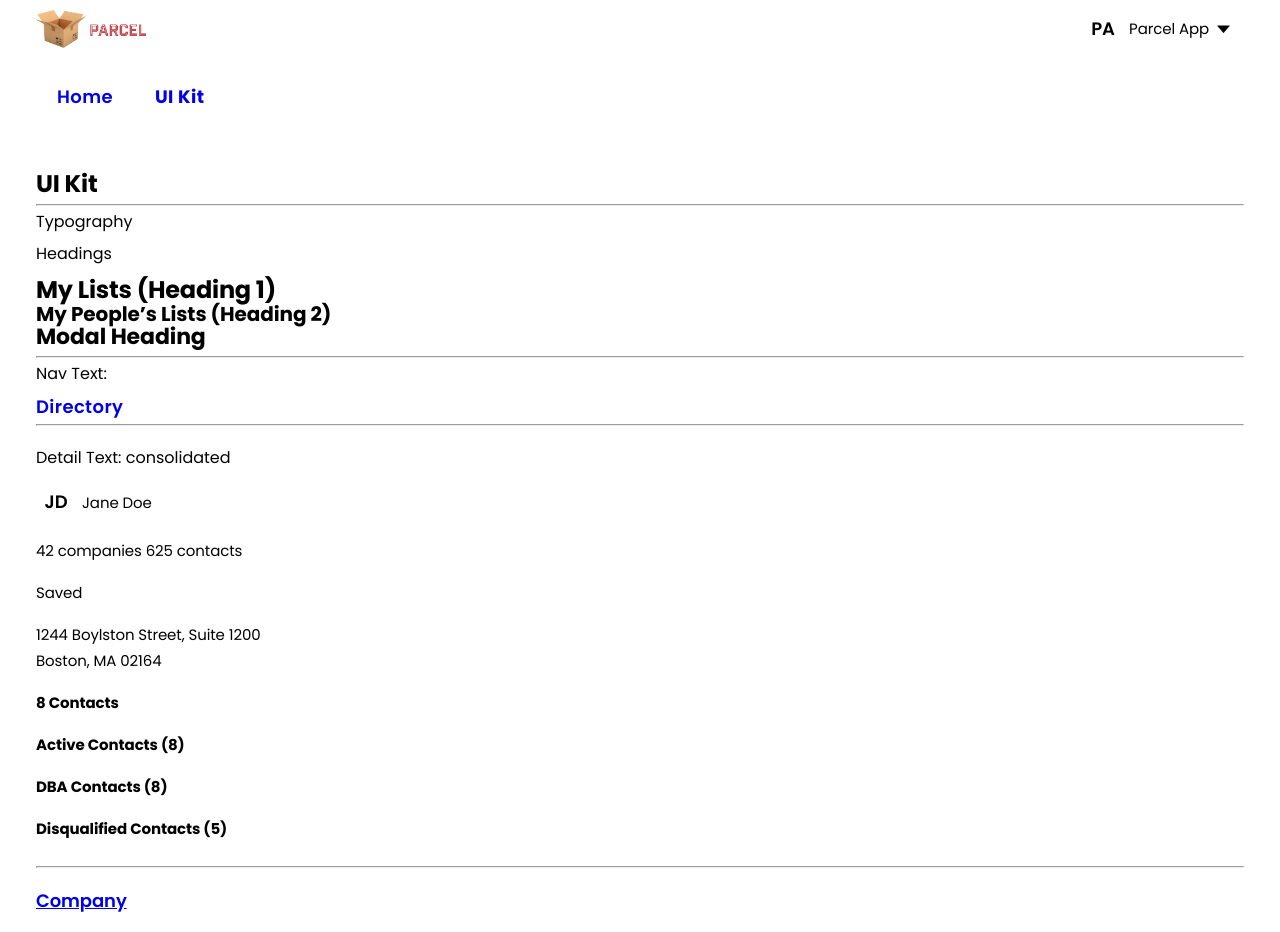
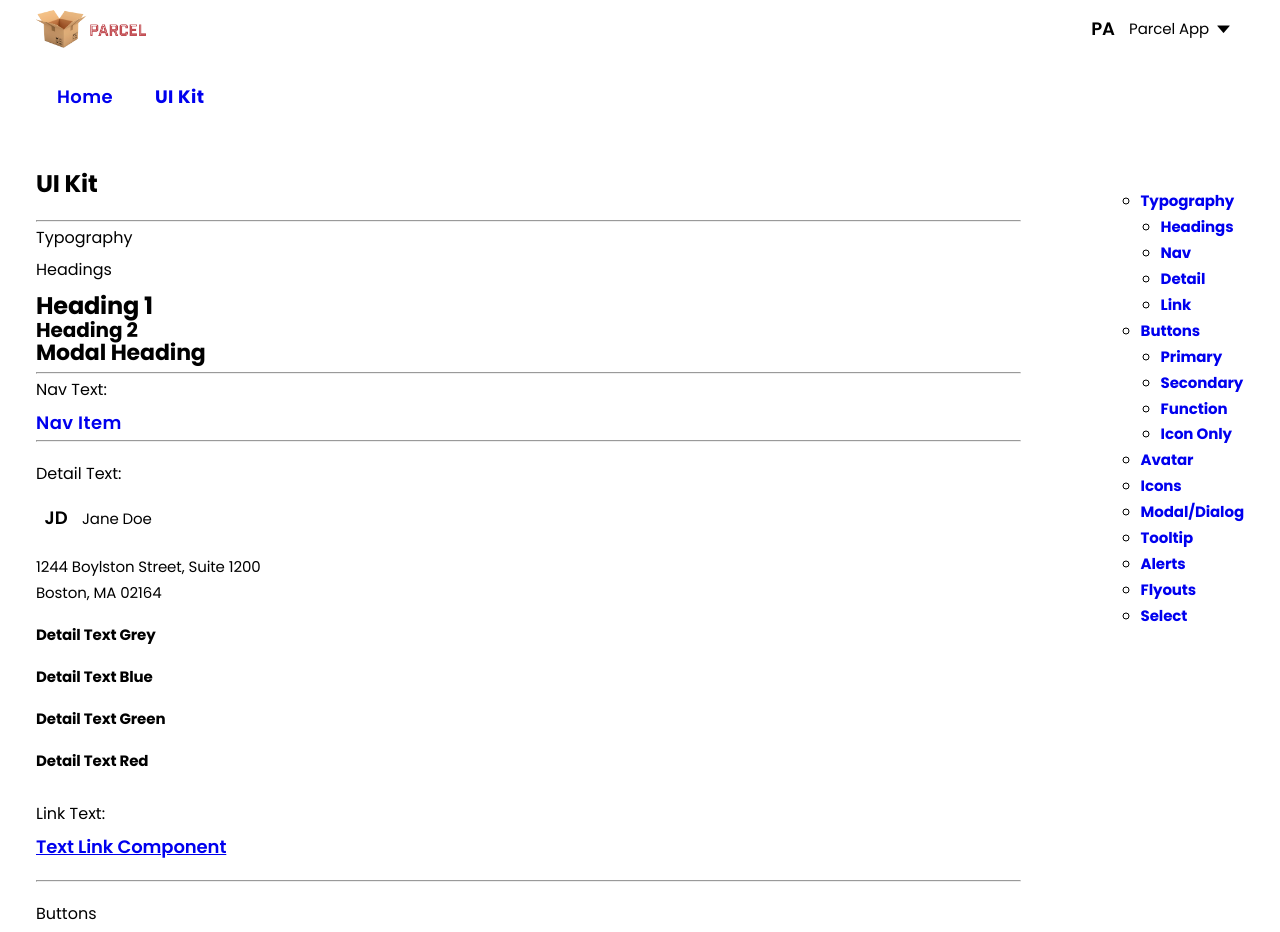
Before and after one commit to shaeallison/parcel-starter, a React (Vite) app: page /ui-kit in a window 1280 px wide. Shown: the top 932 px of the page. Built offline with nearby package versions, Linux system fonts and the light colour scheme.

Commit message:
adding dist to git ignore and shared components more generic

```diff
--- /dev/null
+++ b/src/components/shared/typography/List.tsx
@@ -0,0 +1,25 @@
+import * as styles from './typography.module.css'
+import * as sharedStyles from '../../../sharedStyles.module.css'
+import { type ReactNode } from 'react'
+import classNames from 'classnames'
+
+interface HeadingProps {
+  children: ReactNode
+  type?: 'unordered' | 'ordered'
+  color?: string
+}
+
+export const List = ({
+  children,
+  type = 'unordered',
+  color = 'black'
+}: HeadingProps): JSX.Element => {
+  const Component = type === 'unordered' ? 'ul' : 'ol'
+  return (
+    <Component
+      className={classNames(sharedStyles[color], styles.list, styles[type])}
+    >
+      {children}
+    </Component>
+  )
+}
--- a/src/components/shared/typography/typography.module.css
+++ b/src/components/shared/typography/typography.module.css
@@ -3,7 +3,6 @@
   Component Styles
 */
 
-/* Page Title */
 .one {
   font-size: 2.4rem;
   font-weight: 700;
@@ -11,7 +10,6 @@
   line-height: 1;
 }
 
-/* Page Subheading and Card Title */
 .two {
   font-size: 2rem;
   font-weight: 700;
@@ -19,7 +17,6 @@
   line-height: 1.2;
 }
 
-/* Modal Title */
 .three {
   font-size: 2.2rem;
   font-weight: 700;
@@ -27,7 +24,6 @@
   line-height: 1;
 }
 
-/* Lonely list */
 .four {
   font-size: 1.8rem;
   font-weight: 600;
@@ -40,21 +36,15 @@
   Component Styles
 */
 
-/* Avatar, List Aggregate Data, Saved Status, Address */
 .detail {
   font-size: 1.5rem;
   letter-spacing: -0.01rem;
-  line-height: 1.73; /* needed for address text -- move to company scss if needed */
+  line-height: 1.73;
   text-align: left;
 
   b {
     font-weight: 600;
   }
-}
-
-.note {
-  font-size: 1.3rem;
-  font-weight: 400;
 }
 
 .nav-text {
@@ -74,3 +64,15 @@
 .link {
   text-decoration: underline;
 }
+
+.list {
+  padding-left: 2rem;
+
+  &.unordered {
+    list-style: circle;
+  }
+
+  &.ordered {
+    list-style: number;
+  }
+}
--- a/src/screens/UiKit.tsx
+++ b/src/screens/UiKit.tsx
@@ -1,7 +1,6 @@
 import { Heading, Text } from '../components/shared/typography'
 import { Button } from '../components/shared/button/Button'
 import { Avatar } from '../components/shared/avatar/Avatar'
-import * as sharedStyles from '../sharedStyles.module.css'
 import { Icon } from '../components/shared/icons/Icons'
 import { ExampleComponentWithModal } from './modal-example/ExampleComponentWithModal'
 import { Tooltip } from '../components/shared/tooltip/Tooltip'
@@ -9,6 +8,10 @@ import { Alert } from '../components/shared/alert/Alert'
 import { ExampleComponentsWithFlyout } from './flyout-example/ExampleComponentsWithFlyout'
 import { Container } from '../components/shared/container/Container'
 import { SelectDropdown } from '../components/shared/select/SelectDropdown'
+import { List } from '../components/shared/typography/List'
+
+import * as sharedStyles from '../sharedStyles.module.css'
+import classNames from 'classnames'
 
 export function UIKit(): JSX.Element {
   const options1 = [
@@ -19,65 +22,53 @@ export function UIKit(): JSX.Element {
   ]
 
   const options2 = [
-    { value: 'dog', label: 'Dog' },
-    { value: 'cat', label: 'Cat' },
-    { value: 'horse', label: 'Horse' }
-  ]
-
-  const options3 = [
     { value: 'Starbucks', label: 'Starbucks' },
     { value: 'Dunkin Donuts', label: 'Dunkin Donuts' },
     { value: 'George Howell', label: 'George Howell' }
   ]
 
-  const options4 = [
-    { value: 'Harry Potter', label: 'Harry Potter' },
-    { value: 'Ron Weasley', label: 'Ron Weasley' },
-    { value: 'Hermione Granger', label: 'Hermione Granger' },
-    { value: 'Draco Malfoy', label: 'Draco Malfoy' }
-  ]
-
   return (
     <Container>
+      <div className={classNames(sharedStyles.flex, sharedStyles['align-top'])}>
+        <div style={{ paddingRight: '10rem' }}>
           <Heading as='div' level='one'>
             UI Kit
           </Heading>
+          <br />
           <hr />
-      <h2>Typography</h2>
+          <h2 id='typography'>Typography</h2>
           <br />
-      <h3>Headings</h3>
+          <h3 id='headings'>Headings</h3>
           <br />
           <Heading as='div' level='one'>
-        My Lists (Heading 1)
+            Heading 1
           </Heading>
           <Heading as='h2' level='two'>
-        My People’s Lists (Heading 2)
+            Heading 2
           </Heading>
           <Heading as='h3' level='three'>
             Modal Heading
           </Heading>
           <hr />
-      <p>Nav Text:</p>
+          <p id='nav-text'>Nav Text:</p>
           <br />
-      <Text href='#' as='a' style='nav-text' color='black' weight='semibold'>
-        Directory
+          <Text
+            href='#'
+            as='a'
+            style='nav-text'
+            color='black'
+            weight='semibold'
+          >
+            Nav Item
           </Text>
           <br />
           <hr />
           <br />
-      <p>Detail Text: consolidated</p>
+          <p id='detail-text'>Detail Text:</p>
           <br />
           <Text as='div' style='detail' color='dark-blue'>
             <Avatar initials='JD' size='sm' />
             Jane Doe
-      </Text>
-      <br />
-      <Text as='p' style='detail' color='dark-blue'>
-        42 companies 625 contacts
-      </Text>
-      <br />
-      <Text as='p' style='detail' color='dark-blue'>
-        Saved
           </Text>
           <br />
           <Text as='p' style='detail' color='dark-grey'>
@@ -87,49 +78,62 @@ export function UIKit(): JSX.Element {
           </Text>
           <br />
           <Text as='p' style='detail' color='dark-grey' weight='bold'>
-        8 Contacts
+            Detail Text Grey
           </Text>
           <br />
           <Text as='p' style='detail' color='bright-blue' weight='bold'>
-        Active Contacts (8)
+            Detail Text Blue
           </Text>
           <br />
           <Text as='p' style='detail' color='text-green' weight='bold'>
-        DBA Contacts (8)
+            Detail Text Green
           </Text>
           <br />
           <Text as='p' style='detail' color='text-red' weight='bold'>
-        Disqualified Contacts (5)
+            Detail Text Red
+          </Text>
+          <br />
+          <br />
+          <p id='link-text'>Link Text:</p>
+          <br />
+          <Text
+            href='#'
+            as='a'
+            style='link'
+            color='bright-blue'
+            weight='semibold'
+          >
+            Text Link Component
           </Text>
           <br />
           <hr />
           <br />
-      <Text href='#' as='a' style='link' color='bright-blue' weight='semibold'>
-        Company
-      </Text>
+          <h2 id='buttons'>Buttons</h2>
           <br />
-      <hr />
-      <br />
-      <h2>Buttons</h2>
-      <br />
-      <p>Primary Button:</p>
+          <p id='primary-button'>Primary Button:</p>
           <br />
           <Button id='primary' style='primary' type='submit' as='button'>
             Submit
           </Button>
           <br />
           <br />
-      <Button id='secondary' style='primary' type='submit' disabled as='button'>
+          <Button
+            id='secondary'
+            style='primary'
+            type='submit'
+            disabled
+            as='button'
+          >
             Submit Disabled
           </Button>
           <br />
           <br />
           <br />
-      <p>Secondary Button: consolidated w/ upload</p>
+          <p id='secondary-button'>Secondary Button: </p>
           <br />
-      <Button id='contact' as='button' type='submit' style='secondary'>
-        <Icon style='icon-plus' color='brand-red' size='md' space='right' /> Add
-        Contact
+          <Button id='click' as='button' type='submit' style='secondary'>
+            <Icon style='icon-plus' color='brand-red' size='md' space='right' />
+            Click Here
           </Button>
           <br />
           <br />
@@ -144,7 +148,7 @@ export function UIKit(): JSX.Element {
           <br />
           <br />
           <br />
-      <p>Function Button:</p>
+          <p id='function-button'>Function Button:</p>
           <br />
           <Button id='icon-plus' as='button' type='button' style='function'>
             <Icon style='icon-plus' color='black' size='lg' />
@@ -157,35 +161,28 @@ export function UIKit(): JSX.Element {
           <br />
           <br />
           <br />
-      <p>Icon Only Button:</p>
+          <p id='icon-only'>Icon Only Button:</p>
           <br />
           <Button
             as='button'
             style='icon-only'
+            ariaLabel='Back To Previous Page'
             onClick={() => {
               console.log('icon only button clicked')
             }}
-        id='reset-zi-credits'
+            id='icon-only-button'
           >
-        <Icon style='icon-saving' color='brand-red' size='md' />
-        Example button
+            <Icon style='icon-back' color='brand-red' size='lg' space='right' />
           </Button>
           <hr />
           <br />
-      <h2>Avatars</h2>
+          <h2 id='avatar'>Avatar</h2>
           <br />
-      <br />
-      <p>Login Avatar:</p>
-      <br />
-      <Avatar initials='SA' size='sm' />
-      <br />
-      <br />
-      <p>Card Avatar:</p>
           <br />
           <Avatar initials='SA' size='md' />
           <br />
           <br />
-      <h2>Icons</h2>
+          <h2 id='icons'>Icons</h2>
           <br />
           <br />
           <Icon style='icon-yellow-leads' color='brand-red' size='md' />
@@ -229,32 +226,36 @@ export function UIKit(): JSX.Element {
           <Icon style='icon-copy' color='brand-red' size='md' />
           <br />
           <br />
-      <h2>Modal/Dialog</h2>
+          <h2 id='modal'>Modal/Dialog</h2>
           <br />
           <ExampleComponentWithModal />
           <br />
           <br />
-      <h2>Tooltip</h2>
+          <h2 id='tooltip'>Tooltip</h2>
           <br />
           <div>
             Favorites Tooltip{' '}
             <Tooltip
-          text="Add to My People's List"
+              text='Add to My Favorites'
               tooltipId='tooltip-1'
               position='center'
               id='favorite-tooltip'
               onClick={() => {}}
             >
-          <Icon style='icon-star-outlined' color='icon-favorite' size='lg' />
+              <Icon
+                style='icon-star-outlined'
+                color='icon-favorite'
+                size='lg'
+              />
             </Tooltip>
           </div>
           <br />
           <br />
-      <h2>Alert</h2>
+          <h2 id='alerts'>Alerts</h2>
           <br />
           <Alert type='error' id='demo-error'>
-        There is a temporary problem connecting to the server. Please wait till
-        the connection is reestablished before making changes.
+            There is a temporary problem connecting to the server. Please wait
+            till the connection is reestablished before making changes.
           </Alert>
           <br />
           <Alert type='alert' id='demo-alert'>
@@ -271,58 +272,237 @@ export function UIKit(): JSX.Element {
           </Alert>
           <br />
           <Alert type='info' id='demo-info'>
-        An informational message that conveys information that doesn’t represent
-        a risk.
+            An informational message that conveys information that doesn’t
+            represent a risk.
           </Alert>
           <br />
           <br />
-      <h2>Flyout Menu</h2>
+          <h2 id='flyouts'>Flyout Menus</h2>
           <br />
           <ExampleComponentsWithFlyout />
           <br />
           <br />
           <br />
-      <h2>Custom Selects</h2>
+          <h2 id='select'>Custom Selects</h2>
           <>
             <br />
             <SelectDropdown
-          label='company dropdown example 1'
+              label='Generic Dropdown Example'
               placeholder='Select:'
               options={options1}
-          name='company'
+              name='example'
             />
             <br />
             <br />
             <br />
             <SelectDropdown
-          label='company dropdown example 2'
-          defaultOptionSelected
+              label='Coffee Place Search'
               options={options2}
-          name='company'
-        />
-        <br />
-        <br />
-        <br />
-        <SelectDropdown
-          label='company search example one'
-          options={options4}
               isSearchable
-          placeholder='Search...'
-          name='company'
-        />
-        <br />
-        <br />
-        <br />
-        <SelectDropdown
-          label='company search example 2'
-          options={options3}
-          isSearchable
-          placeholder='Enter company name...'
-          name='company'
+              placeholder='Enter name...'
+              name='coffee'
             />
           </>
           <br />
           <br />
+        </div>
+        <div>
+          <br />
+          <List type='unordered'>
+            <li>
+              <Text
+                as='a'
+                href='#typography'
+                style='detail'
+                color='dark-grey'
+                weight='bold'
+              >
+                Typography
+              </Text>
+              <List type='unordered'>
+                <li>
+                  <Text
+                    as='a'
+                    href='#headings'
+                    style='detail'
+                    color='dark-grey'
+                    weight='bold'
+                  >
+                    Headings
+                  </Text>
+                </li>
+                <li>
+                  <Text
+                    as='a'
+                    href='#nav-text'
+                    style='detail'
+                    color='dark-grey'
+                    weight='bold'
+                  >
+                    Nav
+                  </Text>
+                </li>
+                <li>
+                  <Text
+                    as='a'
+                    href='#detail-text'
+                    style='detail'
+                    color='dark-grey'
+                    weight='bold'
+                  >
+                    Detail
+                  </Text>
+                </li>
+                <li>
+                  <Text
+                    as='a'
+                    href='#link-text'
+                    style='detail'
+                    color='dark-grey'
+                    weight='bold'
+                  >
+                    Link
+                  </Text>
+                </li>
+              </List>
+            </li>
+            <li>
+              <Text
+                as='a'
+                href='#buttons'
+                style='detail'
+                color='dark-grey'
+                weight='bold'
+              >
+                Buttons
+              </Text>
+              <List type='unordered'>
+                <li>
+                  <Text
+                    as='a'
+                    href='#primary-button'
+                    style='detail'
+                    color='dark-grey'
+                    weight='bold'
+                  >
+                    Primary
+                  </Text>
+                </li>
+                <li>
+                  <Text
+                    as='a'
+                    href='#secondary-button'
+                    style='detail'
+                    color='dark-grey'
+                    weight='bold'
+                  >
+                    Secondary
+                  </Text>
+                </li>
+                <li>
+                  <Text
+                    as='a'
+                    href='#function-button'
+                    style='detail'
+                    color='dark-grey'
+                    weight='bold'
+                  >
+                    Function
+                  </Text>
+                </li>
+                <li>
+                  <Text
+                    as='a'
+                    href='#icon-only-button'
+                    style='detail'
+                    color='dark-grey'
+                    weight='bold'
+                  >
+                    Icon Only
+                  </Text>
+                </li>
+              </List>
+            </li>
+            <li>
+              <Text
+                as='a'
+                href='#avatar'
+                style='detail'
+                color='dark-grey'
+                weight='bold'
+              >
+                Avatar
+              </Text>
+            </li>
+            <li>
+              <Text
+                as='a'
+                href='#icons'
+                style='detail'
+                color='dark-grey'
+                weight='bold'
+              >
+                Icons
+              </Text>
+            </li>
+            <li>
+              <Text
+                as='a'
+                href='#modal'
+                style='detail'
+                color='dark-grey'
+                weight='bold'
+              >
+                Modal/Dialog
+              </Text>
+            </li>
+            <li>
+              <Text
+                as='a'
+                href='#tooltip'
+                style='detail'
+                color='dark-grey'
+                weight='bold'
+              >
+                Tooltip
+              </Text>
+            </li>
+            <li>
+              <Text
+                as='a'
+                href='#alerts'
+                style='detail'
+                color='dark-grey'
+                weight='bold'
+              >
+                Alerts
+              </Text>
+            </li>
+            <li>
+              <Text
+                as='a'
+                href='#flyouts'
+                style='detail'
+                color='dark-grey'
+                weight='bold'
+              >
+                Flyouts
+              </Text>
+            </li>
+            <li>
+              <Text
+                as='a'
+                href='#select'
+                style='detail'
+                color='dark-grey'
+                weight='bold'
+              >
+                Select
+              </Text>
+            </li>
+          </List>
+        </div>
+      </div>
     </Container>
   )
 }
--- a/src/screens/flyout-example/ExampleComponentsWithFlyout.tsx
+++ b/src/screens/flyout-example/ExampleComponentsWithFlyout.tsx
@@ -37,6 +37,7 @@ export const ExampleComponentsWithFlyout = (): JSX.Element => {
   return (
     <>
       Account
+      <br />
       <br />
       <div className={styles.container}>
         <Button as='button' style='icon-only' onClick={toggleAccountFlyout}>
@@ -87,6 +88,7 @@ export const ExampleComponentsWithFlyout = (): JSX.Element => {
       <br />
       <br />
       Default
+      <br />
       <br />
       <div className={styles.container}>
         <Button as='button' style='icon-only' onClick={toggleDefaultFlyout}>
@@ -154,99 +156,10 @@ export const ExampleComponentsWithFlyout = (): JSX.Element => {
       </div>
       <br />
       <br />
-      Contact (default)
-      <br />
-      <div className={styles.container}>
-        <Button as='button' style='icon-only' onClick={toggleContactFlyout}>
-          <Icon style='icon-menu' color='icon-default' size='xl' />
-        </Button>
-        <div className={styles['default-wrapper']}>
-          <Flyout
-            type='default'
-            isOpen={contactFlyoutOpen}
-            setIsOpen={setContactFlyoutOpen}
-            width='lg'
-          >
-            <ul>
-              <li key='item-1' className={sharedStyles['flyout-item']}>
-                <Button
-                  as='button'
-                  style='icon-only'
-                  onClick={() => {
-                    console.log('trigger edit mode')
-                  }}
-                >
-                  <Icon
-                    style='icon-edit'
-                    color='brand-red'
-                    size='md'
-                    space='right'
-                  />
-                  <Text
-                    as='span'
-                    style='detail'
-                    color='dark-blue'
-                    weight='semibold'
-                  >
-                    Edit Contact
-                  </Text>
-                </Button>
-              </li>
-              <li key='item-2' className={sharedStyles['flyout-item']}>
-                <Button
-                  as='button'
-                  style='icon-only'
-                  onClick={() => {
-                    console.log('trigger DBA modal')
-                  }}
-                >
-                  <Icon
-                    style='icon-add-to-dba'
-                    color='brand-red'
-                    size='md'
-                    space='right'
-                  />
-                  <Text
-                    as='span'
-                    style='detail'
-                    color='dark-blue'
-                    weight='semibold'
-                  >
-                    Add DBA
-                  </Text>
-                </Button>
-              </li>
-              <li key='item-3' className={sharedStyles['flyout-item']}>
-                <Button
-                  as='button'
-                  style='icon-only'
-                  onClick={() => {
-                    console.log('trigger disqualify mutation')
-                  }}
-                >
-                  <Icon
-                    style='icon-disqualified'
-                    color='brand-red'
-                    size='md'
-                    space='right'
-                  />
-                  <Text
-                    as='span'
-                    style='detail'
-                    color='dark-blue'
-                    weight='semibold'
-                  >
-                    Disqualify Contact
-                  </Text>
-                </Button>
-              </li>
-            </ul>
-          </Flyout>
-        </div>
-      </div>
       <br />
       <br />
-      Contact DBA disabled (default)
+      Default Disabled
+      <br />
       <br />
       <div className={styles.container}>
         <Button
--- a/src/sharedStyles.module.css
+++ b/src/sharedStyles.module.css
@@ -90,6 +90,10 @@
 
 .align-center {
   align-items: center;
+}
+
+.align-top {
+  align-items: flex-start;
 }
 
 .flex-start {
```
Also changed, not shown: 41 other files (tests, documents, lock files or other folders). Lines whose indentation alone changed are shown as unchanged.
